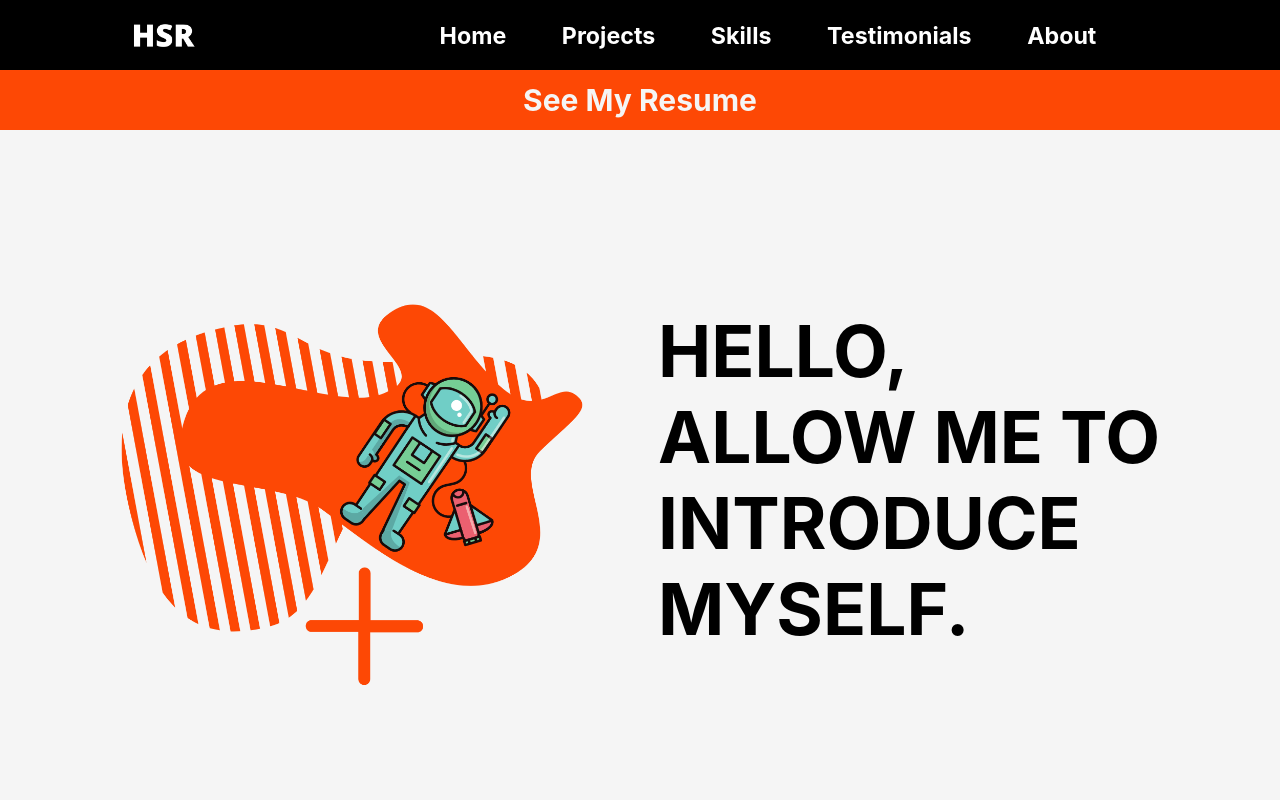
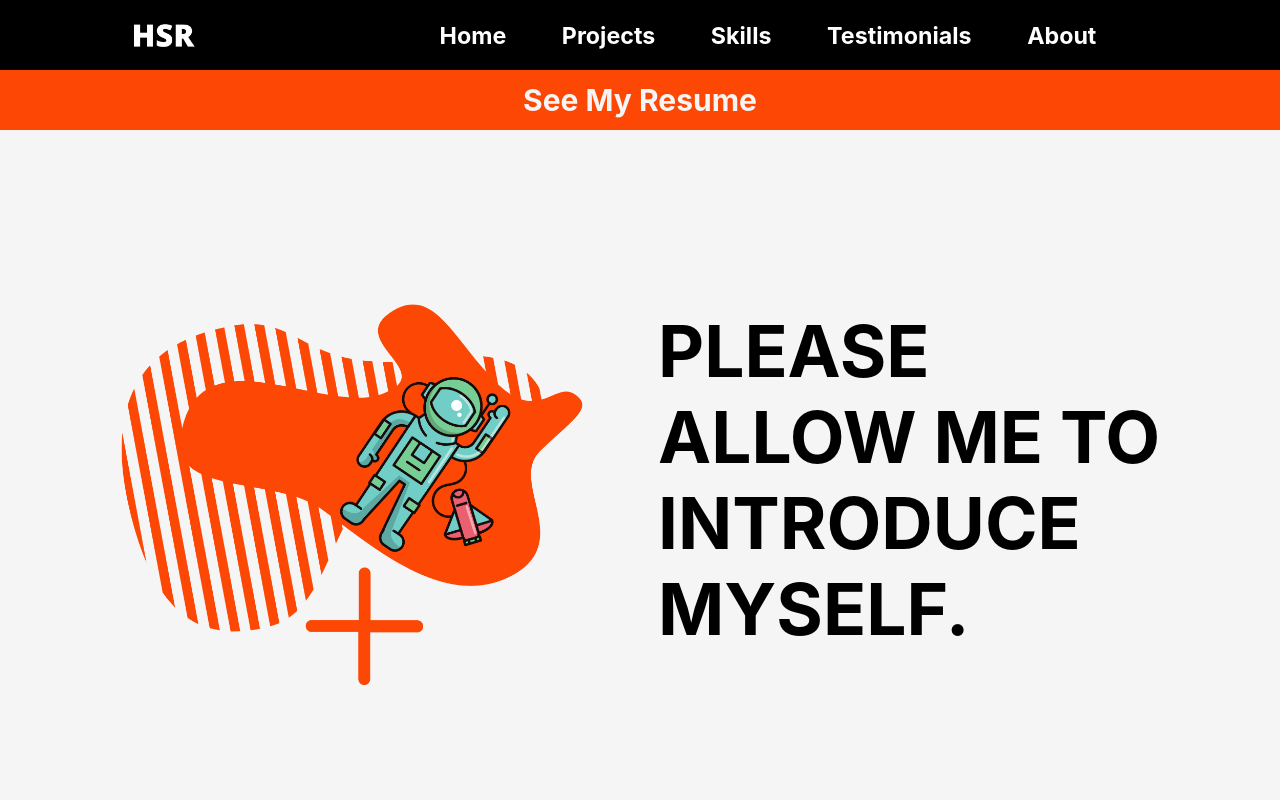
Before and after one commit to HectorSilvaRobles/hsr_portfolio, a React (Create React App) app: page / in a window 1280 px wide. Shown: the top 800 px of the page. Built offline with nearby package versions, Linux system fonts and the light colour scheme.

Commit message:
changed hero

```diff
--- a/src/Components/Hero/Hero.js
+++ b/src/Components/Hero/Hero.js
@@ -20,7 +20,7 @@ class Hero extends Component {
                         <img src={image1} />
                     </div>
                     <div className='hero-section1-info'>
-                        <h1>Hello, <br></br>Allow me to introduce myself.</h1>
+                        <h1>Please <br></br>Allow me to introduce myself.</h1>
                     </div>
                 </div>
                 <div className='hero-section2'>
```
